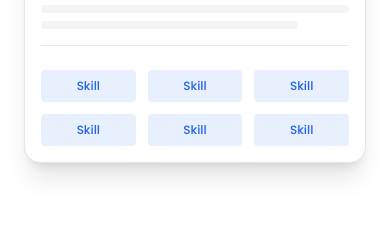
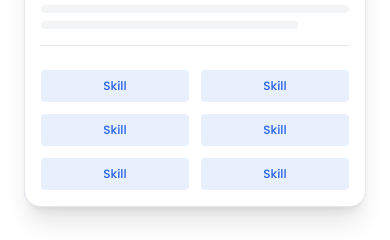
Before and after one commit to rishavchauhan123/airesumebuilder, a React (Vite) app: page / in a window 390 px wide. Shown: the part 713-953 px from the top of the page. Built offline with nearby package versions, Linux system fonts and the light colour scheme; no server answers.

Commit message:
layout fix 9

```diff
--- a/client/global.css
+++ b/client/global.css
@@ -137,4 +137,7 @@
  .grid-cols-4 {
     grid-template-columns: repeat(1, minmax(0, 1fr)) !important;
   }
+  .grid-cols-3 {
+    grid-template-columns: repeat(2, minmax(0, 1fr));
 }
+}
```
